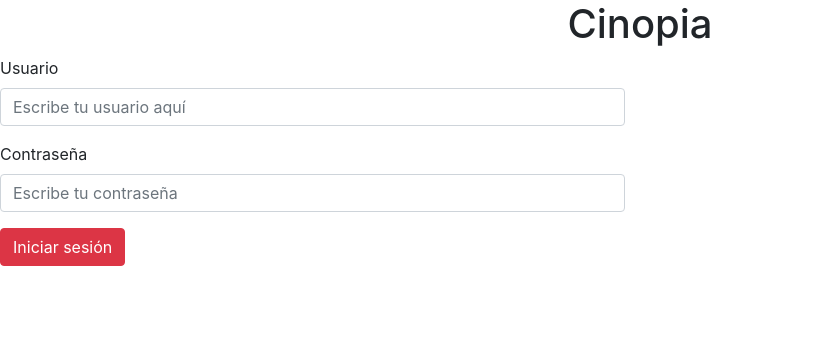
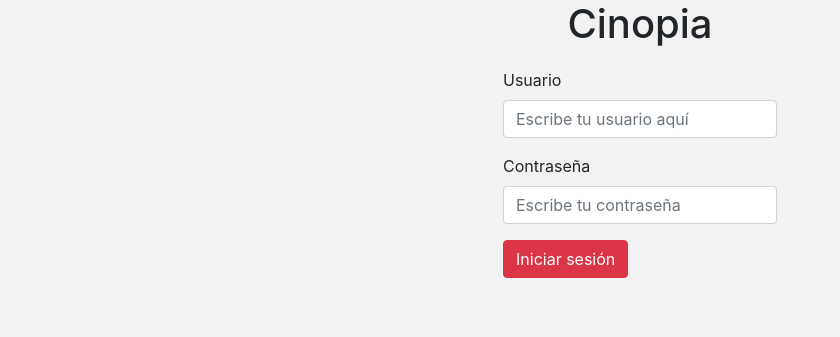
Before and after one commit to AimerSQL/proyectofinal, a PHP site: page / in a window 1280 px wide. Shown: the top 337 px of the page, without its empty margins (0-840 px from the left). Run offline with PHP 8.4, Linux system fonts and the light colour scheme.

Commit message:
inicio sesión centrado pero sin permitir el acceso (no se que ocurre)

```diff
--- a/css/estilo.css
+++ b/css/estilo.css
@@ -2,16 +2,18 @@
     margin: 0;
     padding: 0;
 }
-html{
+html,body{
     /* Incluye por defecto la barra de desplazamiento vertical */
     overflow-y: scroll;
     overflow-x: hidden;
     /* Evita que border y padding sumen en el ancho o alto de los elementos */
     box-sizing: border-box;
     background: #f2f2f2;
+    position:relative;
    }
    /* Evita que border y padding sumen en el ancho o alto de los elementos */
    *, *:before, *:after { box-sizing: inherit; }
+
 
 
 
@@ -183,7 +185,13 @@ html{
     border:#CCCCCC 1px solid;
 }
 
-
+#cajaUsu{
+    display: flex;
+    flex-direction: column;
+    /*border: 1px solid black;*/
+    align-items: center;
+    margin: 20px 20px;
+}
 
 .contenedorInfo{
     display: flex;
@@ -215,6 +223,12 @@ html{
 .inputPeli{
     overflow: hidden;
 }
+
+
+
+
+
+
 @media all and (max-width:700px){
     .inputPeli{
         overflow: hidden;
--- a/index.php
+++ b/index.php
@@ -7,6 +7,7 @@
    <title>Iniciar Sesión</title>
    <meta name="viewport" content="width=device-width, user-scalable=no, initial-scale=1.0, maximum-scale=1.0, minimum-scale=1.0">
    <link rel="stylesheet" href="css/bootstrap.min.css">
+   <link rel="stylesheet" href="css/estilo.css">
 </head>
 <body>
 <div class="g-signin2" data-onsuccess="onSignIn" data-theme="dark"></div>
@@ -21,19 +22,19 @@
       session_destroy();
       ?>
       <h1 style="text-align:center"><span>Cinopia</span></h1>
-
+ <div id="cajaUsu">
 <div class="row">
-   <div class="col-6">
-      <form action="">
+   <div class="col-12">
+      <form action="" class="login">
 
       <div class="form-group">
       <label for="">Usuario</label>
-      <input type="text" placeholder="Escribe tu usuario aquí" class="form-control" id="usuario">
+      <input type="text" placeholder="Escribe tu usuario aquí" class="form-control" id="usuario" style="width: 100%;" display: inline-block !important;>
       </div>
 
       <div class="form-group">
       <label for="">Contraseña</label>
-      <input type="text" placeholder="Escribe tu contraseña" class="form-control" id="clave">
+      <input type="text" placeholder="Escribe tu contraseña" class="form-control" id="clave" style="width: 100%;" display: inline-block !important;>
       </div>
 
       <div class="form-group">
@@ -41,8 +42,9 @@
       </div>
 
       </form>
-
+      <div id="resultado">&nbsp;</div>
    </div>
+ </div>
  </div>
 
 
```
